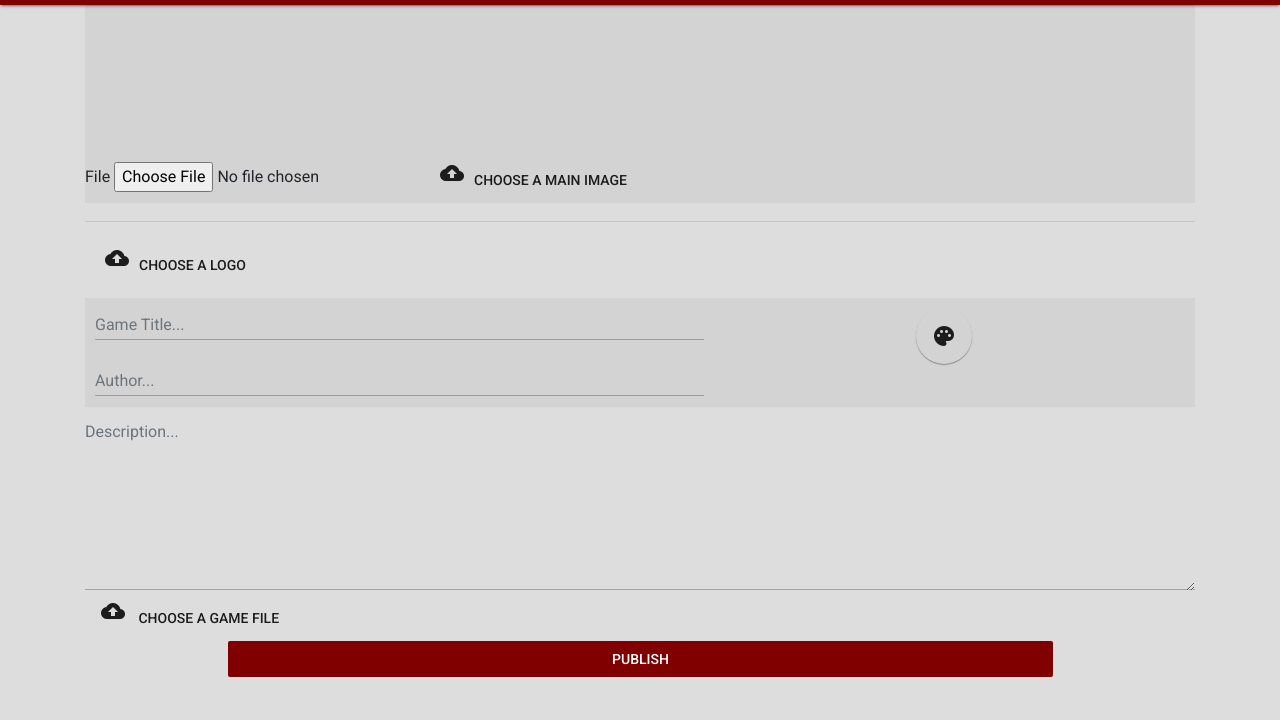
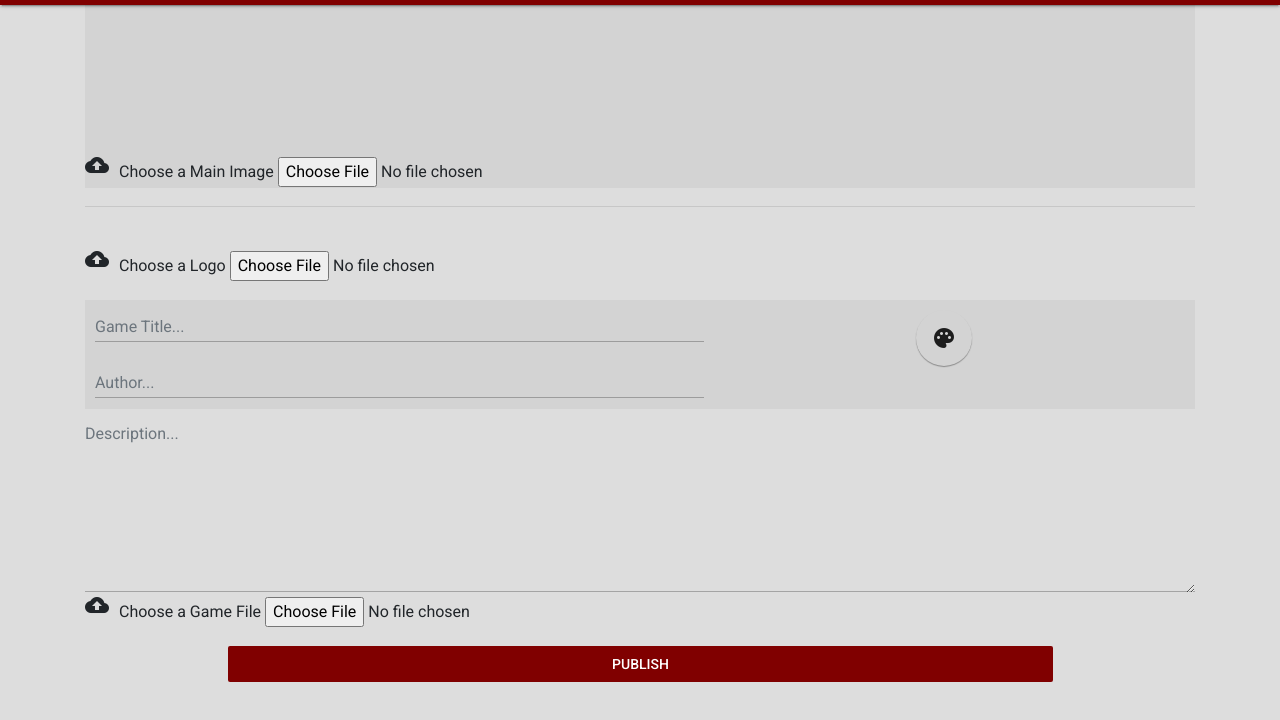
Before and after one commit to Pocket-Rogue/Pocket-Rogue, a plain HTML site: page public/edit.html in a window 1280 px wide. Shown: the part 72-792 px from the top of the page. Drawn offline with Linux system fonts and the light colour scheme; some packages are replaced by stand-ins of ours; no server answers.

Commit message:
All upload buttons can now have files uploaded

```diff
--- a/public/edit.html
+++ b/public/edit.html
@@ -33,15 +33,17 @@
       </div>
       <!-- TODO: Add upload image functionality -->
       <form id="imageForm" action="/api" method="post" enctype="multipart/form-data">
-        <label for="imageFile">File</label>
-        <input id="imageFile" name="imageFile" type="file" />
-        <button id="imageUploadButton" type="button" class="btn"><i class="material-icons" id="cloudIcon">cloud_upload</i>Choose a Main Image</button>
+        <label for="imageFile"><i class="material-icons" id="cloudIcon">cloud_upload</i>Choose a Main Image</label>
+        <input id="imageFile" name="imageFile" type="file" accept=".png,.jpg"/>
       </form>
     </div>
     <hr>
     <div class="logo-parent">
       <div class="logo-child" id="logoBackground"><img id="uploadLogo"></div>
-      <div class="logo-child"><button id="logoUploadButton" type="button" class="btn"><i class="material-icons" id="cloudIcon">cloud_upload</i>Choose a Logo</button></div>
+      <form id="logoForm" action="/api" method="post" enctype="multipart/form-data">
+        <label for="logoFile"><i class="material-icons" id="cloudIcon">cloud_upload</i>Choose a Logo</label>
+        <input id="logoFile" name="logoFile" type="file" accept=".png,.jpg"/>
+      </form>
     </div>
     <!-- Game Title and Author -->
     <div class="caption-box">
@@ -58,9 +60,10 @@
       <textarea type="text" id="inputDescription" class="form-control" rows="10" placeholder="Description..."></textarea>
     </div>
     <!-- Upload a game file -->
-    <div class="chooseText">
-      <button id="GameButton" type="button" class="btn"><i class="material-icons" id="cloudIcon">cloud_upload</i> Choose a Game File</button>
-    </div>
+    <form id="gameForm" action="/api" method="post" enctype="multipart/form-data">
+      <label for="gameFile"><i class="material-icons" id="cloudIcon">cloud_upload</i>Choose a Game File</label>
+      <input id="gameFile" name="logoFile" type="file" accept=".js"/>
+    </form>
 
     <!-- CRUD BUTTONS: Create (publish), Read (view), Update (save), Delete (delete) -->
     <div class="create-button-container">
--- a/public/scripts/alex.js
+++ b/public/scripts/alex.js
@@ -18,7 +18,11 @@ var rhit = rhit || {};
 rhit.EditGameDataController = class {
     constructor() {
         const imageForm = document.querySelector('#imageForm');
-        imageForm.addEventListener('submit', handleSubmit);
+        const logoForm = document.querySelector('#logoForm');
+        const gameForm = document.querySelector('#gameForm');
+        imageForm.addEventListener('submit', this.handleSubmit);
+        logoForm.addEventListener('submit', this.handleSubmit);
+        gameForm.addEventListener('submit', this.handleSubmit);
     }
 
     // Handle upload event here
```
